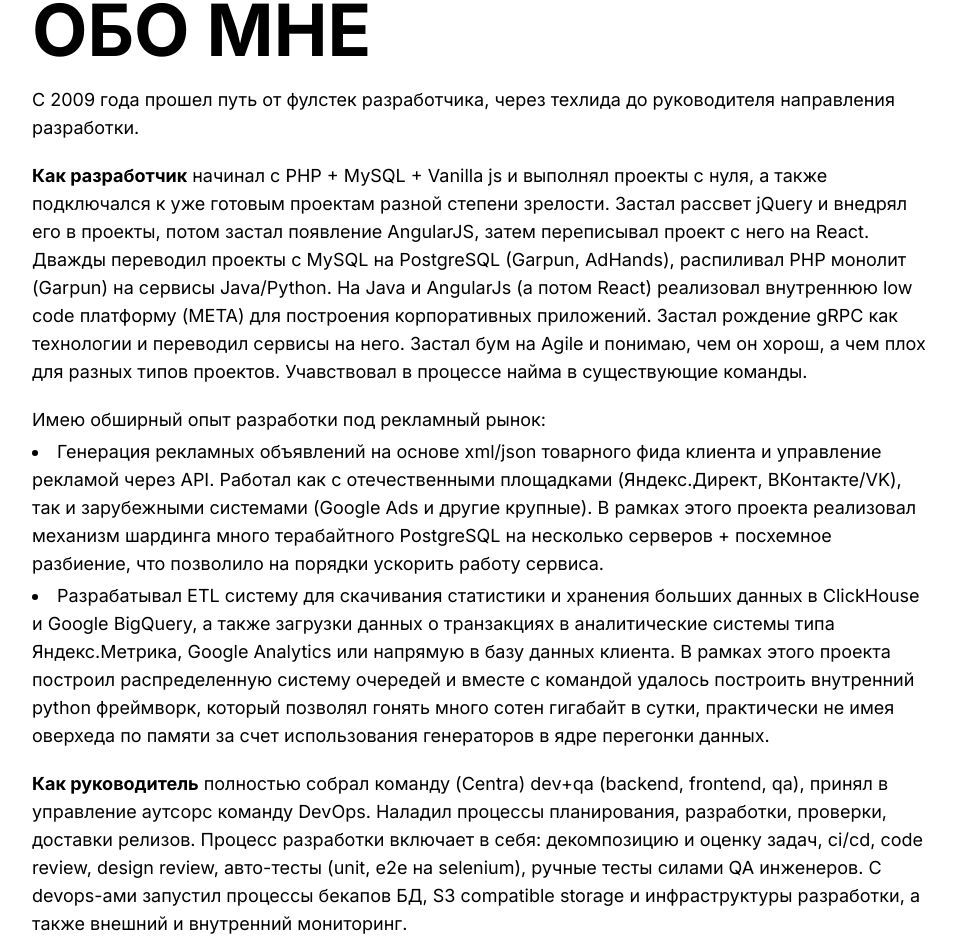
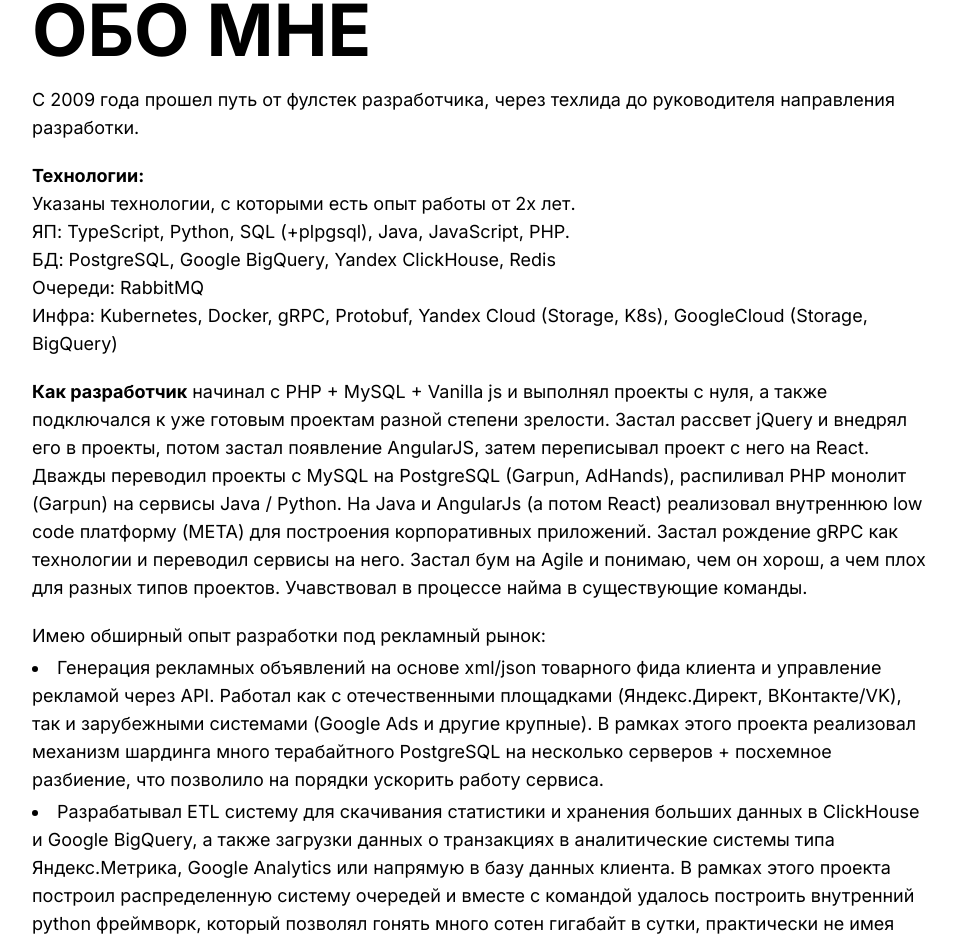
Before and after one commit to arturgspb/arturgspb.github.io, a Next.js app: page / in a window 1280 px wide. Shown: the part 1112-2058 px from the top of the page, without its empty margins (160-1116 px from the left). Built offline with nearby package versions, Linux system fonts and the light colour scheme.

Commit message:
feat: change text

```diff
--- a/app/page.tsx
+++ b/app/page.tsx
@@ -73,12 +73,22 @@ export default function Home() {
                         </Text>
 
                         <Text className={'my-5'}>
+                            <b>Технологии:</b><br />
+                            Указаны технологии, с которыми есть опыт работы от 2х лет.<br />
+                            ЯП: TypeScript, Python, SQL (+plpgsql), Java, JavaScript, PHP.<br />
+                            БД: PostgreSQL, Google BigQuery, Yandex ClickHouse, Redis<br />
+                            Очереди: RabbitMQ<br />
+                            Инфра: Kubernetes, Docker, gRPC, Protobuf, Yandex Cloud (Storage, K8s), GoogleCloud (Storage, BigQuery)
+                        </Text>
+
+
+                        <Text className={'my-5'}>
                             <b>Как разработчик</b> начинал с PHP + MySQL + Vanilla js и выполнял проекты с нуля, а также
                             подключался к уже готовым проектам разной степени зрелости.
                             Застал рассвет jQuery и внедрял его в проекты, потом застал появление AngularJS,
                             затем переписывал проект с него на React.
                             Дважды переводил проекты с MySQL на PostgreSQL (Garpun, AdHands), распиливал PHP монолит
-                            (Garpun) на сервисы Java/Python.
+                            (Garpun) на сервисы Java / Python.
                             На Java и AngularJs (а потом React) реализовал внутреннюю low code платформу (META) для
                             построения корпоративных приложений.
                             Застал рождение gRPC как технологии и переводил сервисы на него.
```
